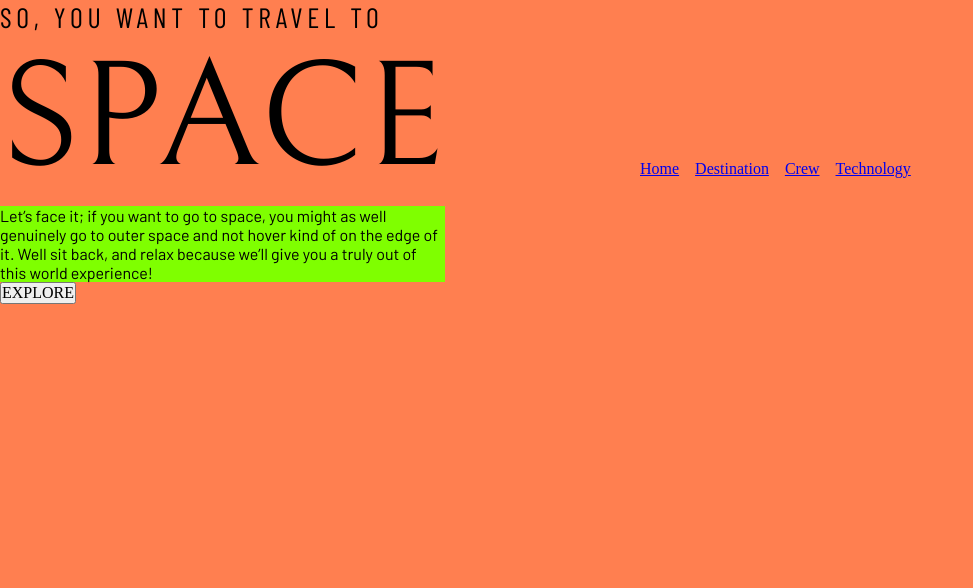
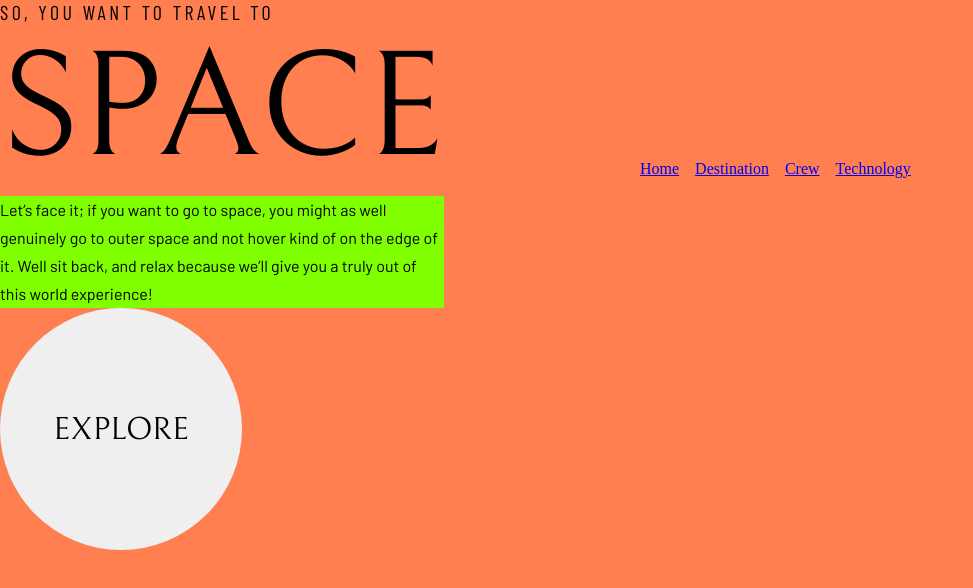
Before and after one commit to KorneyChervonenko/space-tourism, a React (Vite) app: page /home in a window 1280 px wide. Shown: the top 588 px of the page, without its empty margins (0-973 px from the left). Built offline with nearby package versions, Linux system fonts and the light colour scheme.

Commit message:
define font styles

```diff
--- a/src/pages/Home/Home.jsx
+++ b/src/pages/Home/Home.jsx
@@ -16,7 +16,7 @@ export default function Homepage() {
 				not hover kind of on the edge of it. Well sit back, and relax because we’ll give you a truly
 				out of this world experience!
 			</p>
-			<button className="exploreBtn" type="button" onClick={() => navigate('/destination')}>
+			<button className={styles.exploreBtn} type="button" onClick={() => navigate('/destination')}>
 				EXPLORE
 			</button>
 		</section>
--- a/src/pages/Home/Home.module.scss
+++ b/src/pages/Home/Home.module.scss
@@ -17,16 +17,35 @@
 	@media screen and (width < $tablet-width) {
 		background-color: blueviolet;
 		// background-image: url(../../assets/home/background-home-mobile.jpg);
+		--heading-fs: var(--fs-16);
+		--heading-bigword-fs: var(--fs-80);
+		--heading-letter-spacing: 0.16875rem;
+		--promo-fs: var(--fs-15);
+		--promo-lineheight: 1.5625rem;
+		--promo-width: 20.4375rem;
+		--explore-btn-dia: 9.375rem;
+		--explore-btn-fs: var(--fs-20);
 
 		// inline-size: @mobile-width;
 		// block-size: @mobile-height-short;
+
+		display: flex;
+		flex-direction: column;
+		align-items: center;
 	}
 
 	// tablet
 	@media screen and ($tablet-width <= width < $desktop-width) {
 		background-color: coral;
 		// background-image: url(../../assets/home/background-home-tablet.jpg);
-
+		--heading-fs: var(--fs-20);
+		--heading-bigword-fs: var(--fs-150);
+		--heading-letter-spacing: 0.21125rem;
+		--promo-fs: var(--fs-16);
+		--promo-lineheight: 1.75rem;
+		--promo-width: 27.75rem;
+		--explore-btn-dia: 15.125rem;
+		--explore-btn-fs: var(--fs-32);
 		// inline-size: @tablet-width;
 		// block-size: @tablet-height;
 	}
@@ -36,6 +55,14 @@
 		background-color: yellow;
 		// background-image: url(../../assets/home/background-home-desktop.jpg);
 
+		--heading-fs: var(--fs-28);
+		--heading-bigword-fs: var(--fs-150);
+		--heading-letter-spacing: 0.295rem;
+		--promo-fs: var(--fs-18);
+		--promo-lineheight: 2rem;
+		--promo-width: 27.75rem;
+		--explore-btn-dia: 17.125rem;
+		--explore-btn-fs: var(--fs-32);
 		// inline-size: @desktop-width;
 		// block-size: @desktop-height;
 	}
@@ -44,20 +71,29 @@
 		background-color: coral;
 		inline-size: fit-content;
 		font-family: 'Barlow Condensed', serif;
-		font-size: var(--fs-28);
+		font-size: var(--heading-fs);
 		font-weight: normal;
-		letter-spacing: 0.295rem;
+		letter-spacing: var(--heading-letter-spacing);
 
 		> .headingBigWord {
 			font-family: 'Bellefair', serif;
-			font-size: var(--fs-150);
+			font-size: var(--heading-bigword-fs);
 			letter-spacing: 0;
 		}
 	}
 
 	> .promoText {
 		background-color: chartreuse;
-		inline-size: 27.8125rem;
+		inline-size: var(--promo-width);
 		font-family: 'Barlow', serif;
+		font-size: var(--promo-fs);
+		letter-spacing: 0;
+		line-height: var(--promo-lineheight);
+	}
+
+	> .exploreBtn {
+		@include helpers.circle(var(--explore-btn-dia));
+		font-family: 'Bellefair', serif;
+		font-size: var(--explore-btn-fs);
 	}
 }
```
